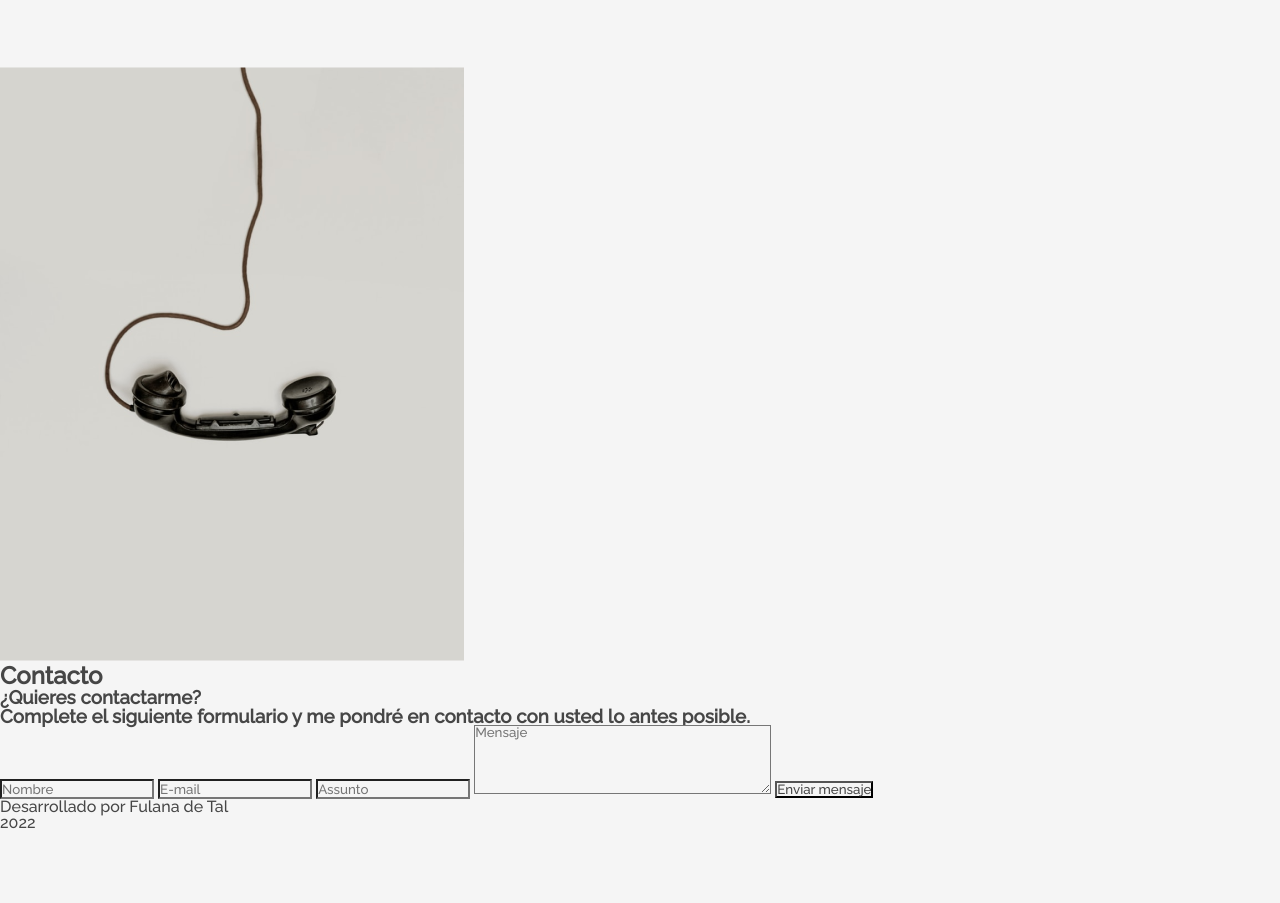
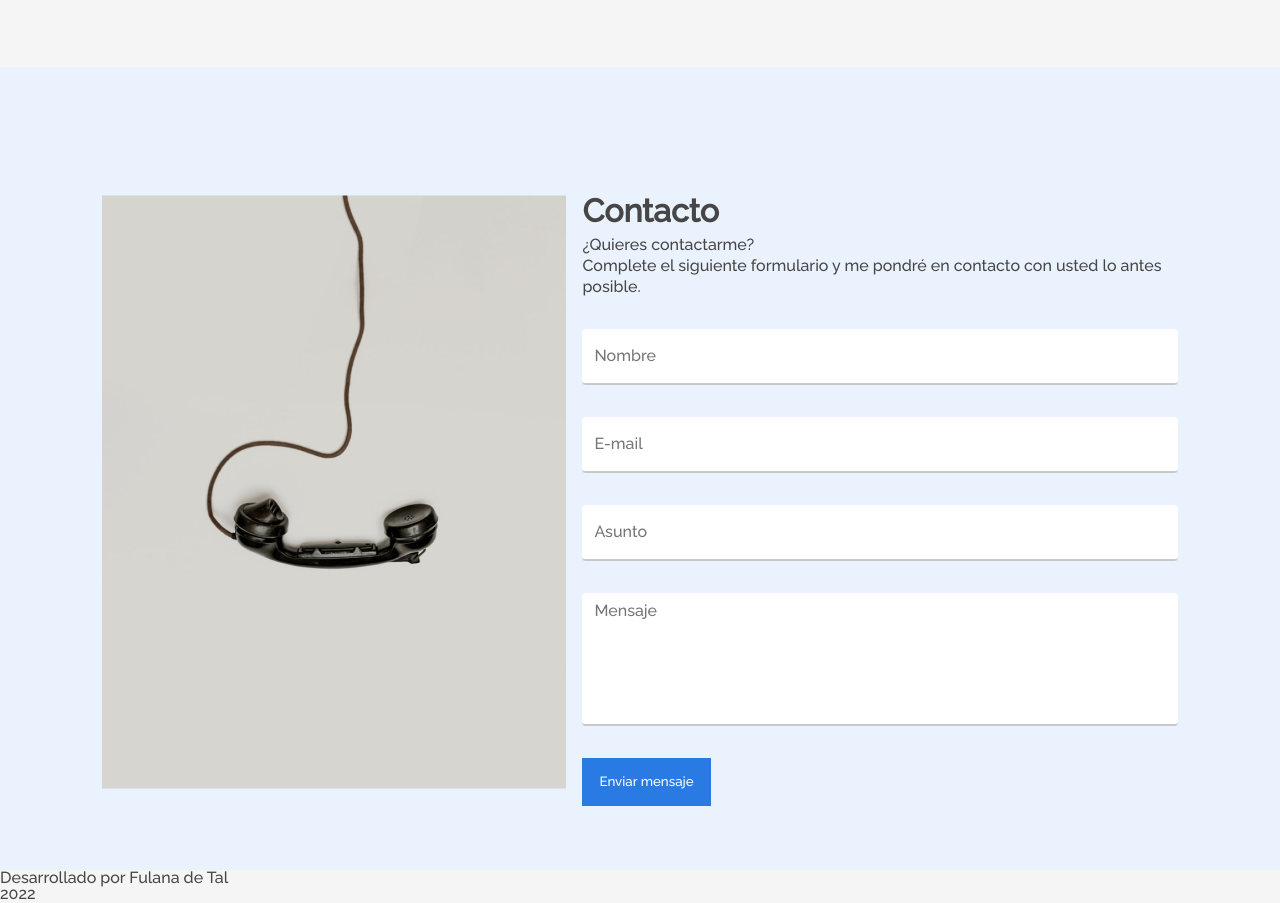
Before and after one commit to 04astharoth/challenge-one-portafolio, a plain HTML site: page index.html in a window 1280 px wide. Shown: the part 4120-5023 px from the top of the page. Before the commit the page ends 4952 px from the top, so only its background shows below. Drawn offline with Linux system fonts and the light colour scheme.

Commit message:
merge - agregando feature section contacto

```diff
--- a/assets/css/style.css
+++ b/assets/css/style.css
@@ -10,11 +10,14 @@ coloque nas sessões indicadas*/
 	--cor-de-fundo: #f5f5f5;
 	--color-fondo-sobre-mi: #eaf2fd;
 	--color-fondo-academic: #eaf2fd;
+	--color-fondo-contacto: #eaf2fd;
 	--cor-de-link: #000;
 	--color-fuente: #464646;
 	--color-box: #FFFFFF;
 	--color-btn-primario: #2a7ae4;
 	--color-btn-secundario: #FFFFFF;
+	--color-borde-focusout: #c8c8c8;
+	--color-borde-focus: #2a7ae4;
 }
 
 * {
@@ -336,7 +339,87 @@ section.experience .experience__box:nth-child(odd) .experience__info-container{
 
 /*Contacto*/
 
-section.formcontato {
+section.contacto {
+	padding: 4rem 8%;
+	background-color: var(--color-fondo-contacto);
+}
+
+section.contacto * {
+	background-color: transparent;
+}
+
+.contacto__container{
+	display: flex;
+	/* align-items: center; */
+	gap: 1rem;
+	padding-top: 4rem;
+}
+
+.contacto__form-content{
+	display: flex;
+	flex-direction: column;
+}
+
+.contacto__title{
+	font-size: 2em;
+	font-weight: 700;
+	margin-bottom: .5rem;
+}
+
+.contacto__subtext{
+	font-size: 1em;
+	font-weight: 500;
+	line-height: 1.3;
+}
+
+.contacto__subtext:nth-of-type(2){
+	margin-bottom: 2rem;
+}
+
+.contacto__form{
+	display: flex;
+	flex-direction: column;
+	align-items: flex-start;
+	gap: 2rem;
+	flex: 1 0 0;
+}
+
+.contacto__form .contacto__input{
+	background-color: var(--color-box);
+	width: 100%;
+	min-height: calc(3rem + .5rem);
+	padding: .5rem .75rem;
+	font-size: 1em;
+	line-height: 1.25rem;
+	border: none;
+	outline: none;
+	border-radius: 4px;
+	border-bottom: 2px solid var(--color-borde-focusout);
+	transition: border-color 0.3s;
+}
+
+.contacto__form .contacto__input:focus {
+	border-color: var(--color-borde-focus);
+}
+
+.input-field:not(:placeholder-shown) + .input-label {
+	transform: translateY(-1.5rem);
+	font-size: 0.8rem;
+	opacity: 1;
+}
+
+.contacto__form  .contacto__textarea{
+	min-height: 8.3125rem;
+	resize: none;
+}
+
+.contacto__form .contacto__boton{
+	display: flex;
+	padding: 1rem;
+	border: 1px solid var(--color-btn-primario, #2A7AE4);
+	color: var(--color-btn-secundario);
+	background-color: var(--color-btn-primario);
+	cursor:pointer;
 }
 
 /*footeer*/
--- a/index.html
+++ b/index.html
@@ -340,23 +340,23 @@
 		</section>
 
 		<!-- Sección de Contacto -->
-		<section class="formcontato" id="contacto">
-			<div class="formcontato__contacto">
-				<div class="formcontato--esquerda">
-					<img class="formcontato__img" src="assets/img/contact_image.png" />
+		<section class="contacto" id="contacto">
+			<div class="contacto__container">
+				<div class="contacto__content-side">
+					<img class="contacto__img" src="assets/img/contact_image.png" />
 				</div>
-				<div class="formcontato__text">
-					<h2 class="formcontato__title">Contacto</h2>
-					<h3 class="formcontato__subtext">¿Quieres contactarme?</h3>
-					<h3 class="formcontato__subtext">
+				<div class="contacto__form-content">
+					<h2 class="contacto__title">Contacto</h2>
+					<h3 class="contacto__subtext">¿Quieres contactarme?</h3>
+					<h3 class="contacto__subtext">
 						Complete el siguiente formulario y me pondré en contacto con usted lo antes posible.
 					</h3>
-					<form class="formcontato__form" name="form">
-						<input class="formcontato__input" type="text" name="nombre" placeholder="Nombre" />
-						<input class="formcontato__input" type="email" name="email" placeholder="E-mail" />
-						<input class="formcontato__input" type="text" name="asunto" placeholder="Assunto" />
-						<textarea class="formcontato__textarea" rows="5" cols="40" id="mensagem" name="mensaje" placeholder="Mensaje"></textarea>
-						<button type="submit" class="formcontato__botao">Enviar mensaje</button>
+					<form class="contacto__form" name="form">
+						<input class="contacto__input" type="text" name="nombre" placeholder="Nombre" />
+						<input class="contacto__input" type="email" name="email" placeholder="E-mail" />
+						<input class="contacto__input" type="text" name="asunto" placeholder="Asunto" />
+						<textarea class="contacto__input contacto__textarea" rows="5" cols="40" id="mensagem" name="mensaje" placeholder="Mensaje"></textarea>
+						<button type="submit" class="contacto__boton">Enviar mensaje</button>
 					</form>
 				</div>
 			</div>
```
